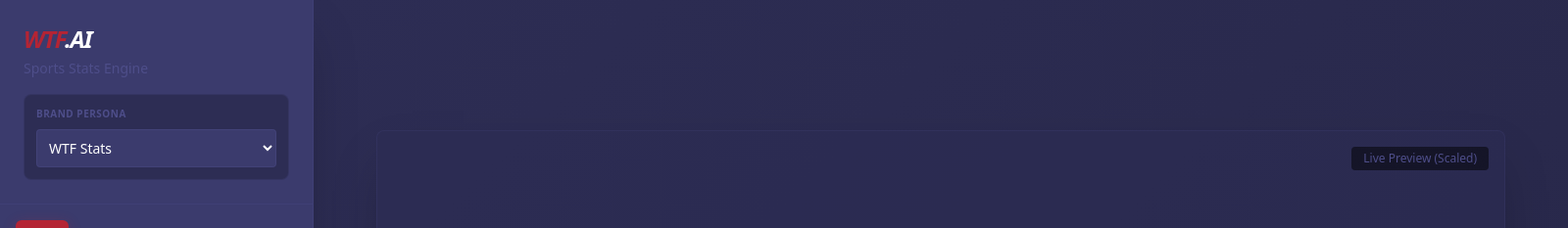
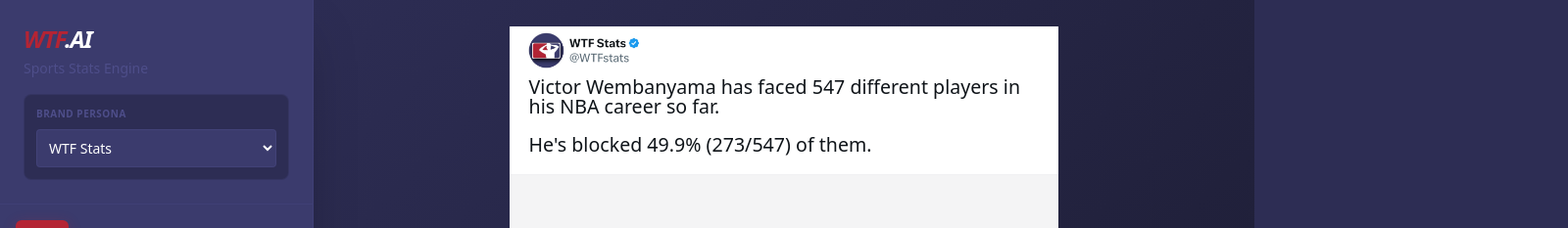
Before and after one commit to pbennett343/wtf-ai, a Next.js app: page / in a window 1280 px wide. Shown: the top 233 px of the page at 98% size, 1600 px wide, since content can reach past the window. Built offline with nearby package versions, Linux system fonts and the light colour scheme; no server answers.

Commit message:
fix: prevent 4000px GraphicTemplate from bleeding layout on narrow screens

```diff
--- a/src/app/globals.css
+++ b/src/app/globals.css
@@ -22,6 +22,7 @@
 
 body {
     background: #2d2d54;
+    overflow-x: hidden;
 }
 
 /* Focus ring override for brand crimson */
--- a/src/app/page.tsx
+++ b/src/app/page.tsx
@@ -162,14 +162,13 @@
         }
     };
 
-    // Bug #3 fix: GraphicTemplate extracted with useCallback to prevent remounting
     const GraphicTemplate = useCallback(({ containerRef, isHidden = false }: { containerRef?: React.RefObject<HTMLDivElement>, isHidden?: boolean }) => (
         <div
             ref={containerRef}
             className={`w-[4000px] h-[5333px] bg-white flex flex-col ${isHidden ? 'fixed -left-[5000px] -top-[5000px]' : ''}`}
             style={{
                 transform: !isHidden ? `scale(${previewScale})` : 'none',
-                transformOrigin: 'center center'
+                transformOrigin: 'top left',
             }}
         >
             {/* HEADER (LOCKED STATIC IMAGE) */}
@@ -739,15 +738,17 @@
                 {/* Render-ready hidden target (Perfect for html2canvas) */}
                 <GraphicTemplate containerRef={exportRef} isHidden={true} />
 
-                {/* Canvas visual view */}
-                <div className="relative border shadow-2xl rounded-lg overflow-hidden flex items-center justify-center w-full h-full md:w-[90%] md:h-[95%]" style={{ borderColor: BRAND.navyLight + '30', background: BRAND.navyDark + '80' }}>
-                    <div className="absolute top-4 right-4 px-3 py-1 rounded text-xs z-50 backdrop-blur-md" style={{ background: 'rgba(0,0,0,0.5)', color: BRAND.navyLight }}>
-                        Live Preview (Scaled)
-                    </div>
-
-                    <div className="flex items-center justify-center w-full h-full overflow-hidden">
-                        <GraphicTemplate />
-                    </div>
+                {/* Canvas visual view — overflow-hidden wrapper prevents 4000px layout bleed */}
+                <div
+                    style={{
+                        width: `${4000 * previewScale}px`,
+                        height: `${5333 * previewScale}px`,
+                        overflow: 'hidden',
+                        position: 'relative',
+                        flexShrink: 0,
+                    }}
+                >
+                    <GraphicTemplate />
                 </div>
             </div>
 
```
